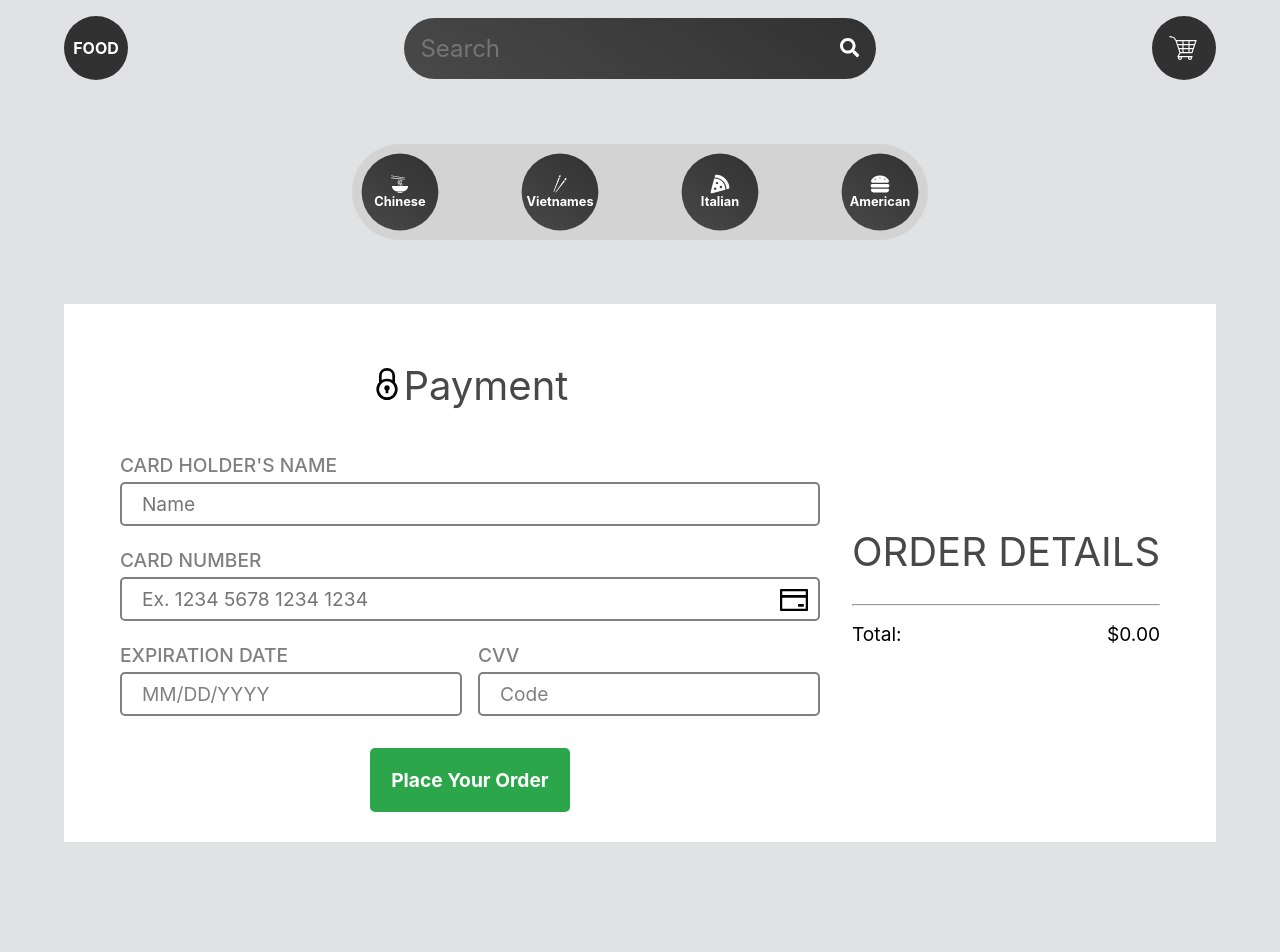
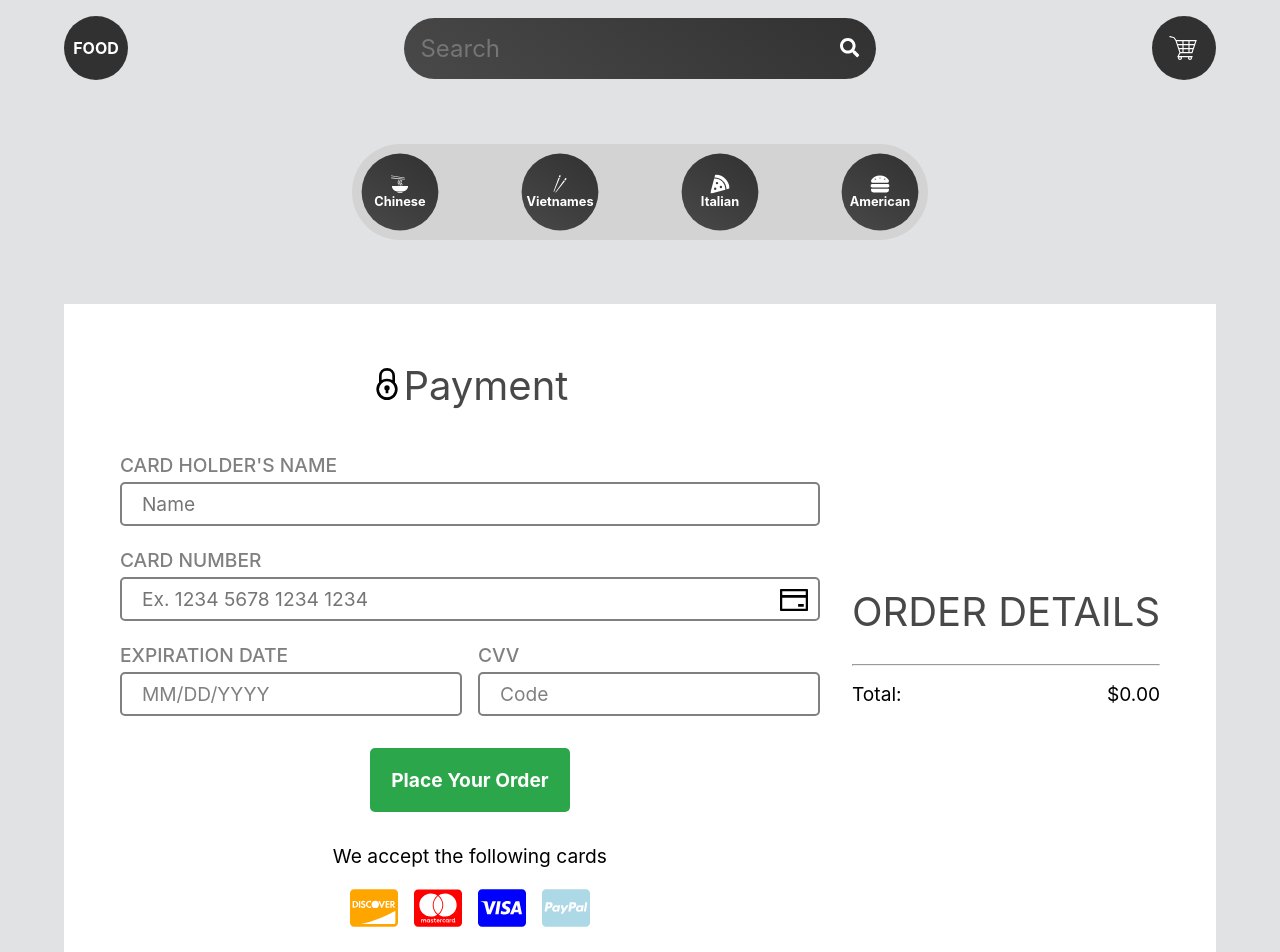
Before and after one commit to Amrindra/Food-App, a React (Create React App) app: page /payment in a window 1280 px wide. Shown: the top 952 px of the page. Before the commit the page ends 842 px from the top, so only its background shows below. Built offline with nearby package versions, Linux system fonts and the light colour scheme.

Commit message:
Implemented the credit choices for th payment section

```diff
--- a/src/pages/Payment.jsx
+++ b/src/pages/Payment.jsx
@@ -3,6 +3,12 @@ import { useState } from "react";
 import styled from "styled-components";
 import { GrSecure } from "react-icons/gr";
 import { AiOutlineCreditCard } from "react-icons/ai";
+import {
+  FaCcDiscover,
+  FaCcMastercard,
+  FaCcVisa,
+  FaCcPaypal,
+} from "react-icons/fa";
 import { useContext } from "react";
 import { CartContext } from "../context/CartStateProvider";
 
@@ -93,13 +99,15 @@ const Payment = () => {
         </InputFieldWrapper>
 
         <button>Place Your Order</button>
-        {/* <div>
-          <p>We accept these types of credit</p>
-          <img
-            src="https://a1devices.com/wp-content/uploads/2020/07/paypal-acceptance-mark-major-credit-card-logos.jpg"
-            alt=""
-          />
-        </div> */}
+        <CreditCardGroup>
+          <p>We accept the following cards</p>
+          <CreditCardIconsWrapper>
+            <FaCcDiscover />
+            <FaCcMastercard />
+            <FaCcVisa />
+            <FaCcPaypal />
+          </CreditCardIconsWrapper>
+        </CreditCardGroup>
       </PaymentForm>
 
       <TotalSection>
@@ -241,6 +249,42 @@ const Wrapper = styled.div`
   }
 `;
 
+const CreditCardGroup = styled.div`
+  display: flex;
+  justify-content: center;
+  align-items: center;
+  flex-direction: column;
+
+  p {
+    padding: 2rem 0 1rem 0;
+    font-size: 1.2rem;
+  }
+`;
+
+const CreditCardIconsWrapper = styled.div`
+  display: flex;
+  gap: 1rem;
+
+  svg:nth-last-child(4) {
+    font-size: 3rem;
+    color: orange;
+  }
+  svg:nth-last-child(3) {
+    font-size: 3rem;
+    color: red;
+  }
+  svg:nth-last-child(2) {
+    color: blue;
+    font-size: 3rem;
+  }
+  svg:nth-last-child(1) {
+    font-size: 3rem;
+    color: lightblue;
+  }
+`;
+
+// TOTAL SECTION BELOW
+
 const TotalSection = styled.div`
   max-height: 10%;
 
```
